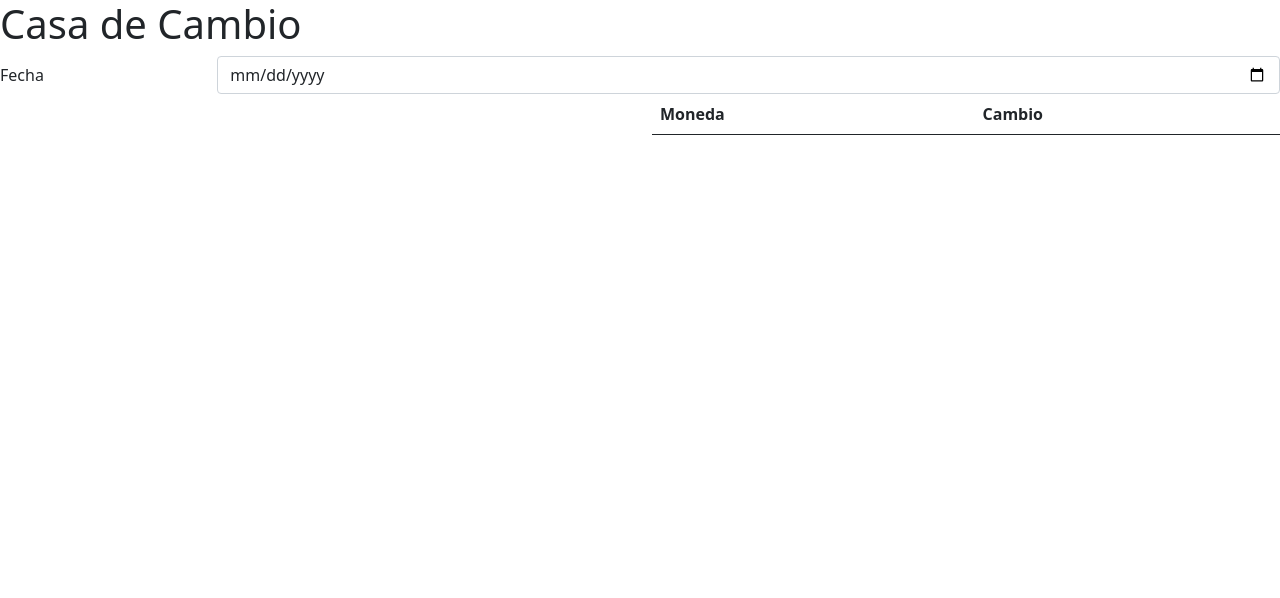
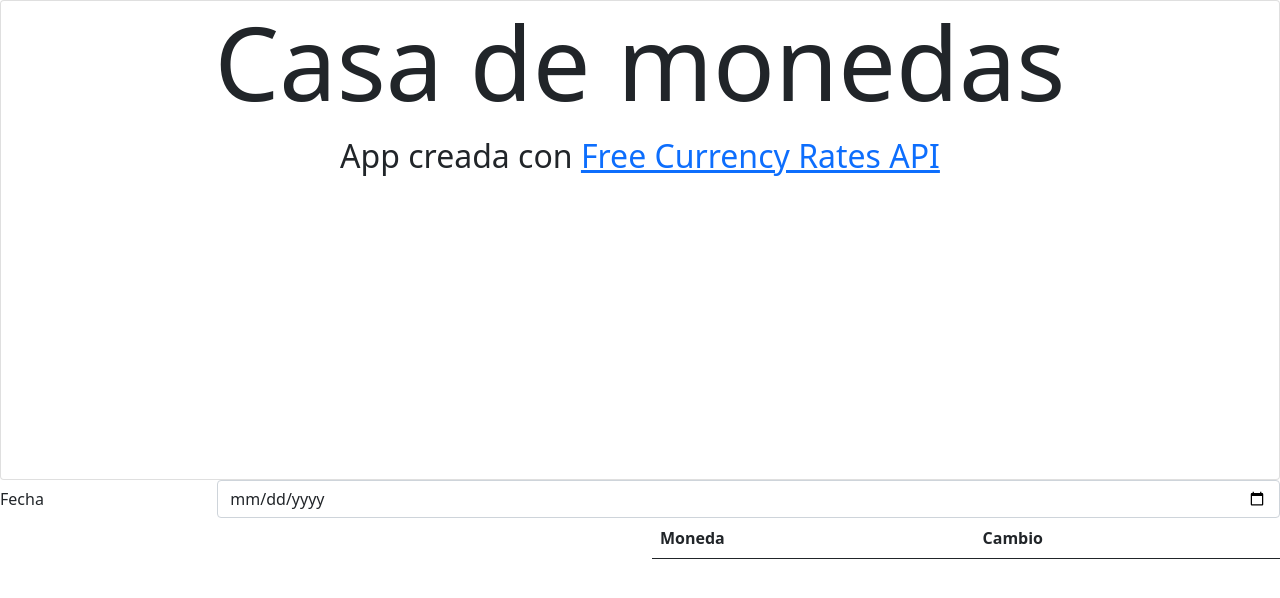
Before and after one commit to danildany/casa-de-cambio, a website: page index.html in a window 1280 px wide. Drawn offline with nearby package versions, Linux system fonts and the light colour scheme; no server answers.

Commit message:
Update index.html

```diff
--- a/index.html
+++ b/index.html
@@ -10,9 +10,9 @@
 </head>
 
 <body>
-  <h1>Casa de Cambio</h1>
-  <div class="prueba">
-
+  <div class="card col-sm-12 text-center" style="height: 60vh;">
+    <h1 class="card-title" style="font-size: 8vw;">Casa de monedas</h1>
+    <p class="card-text fs-2">App creada con <a href="https://github.com/fawazahmed0/currency-api" class="link-primary">Free Currency Rates API</a></p>
   </div>
 
   <div id="app">
```
